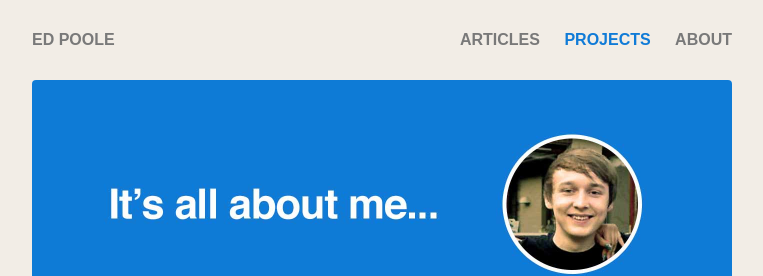
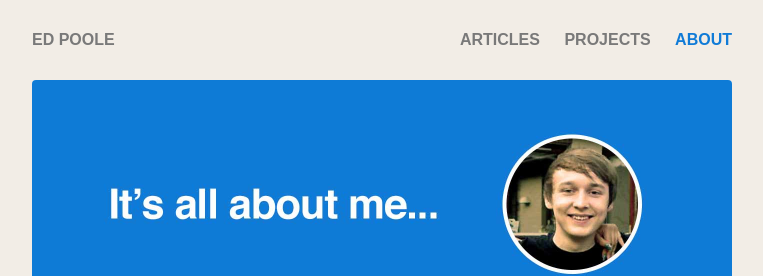
Before and after one commit to EdPoole/edpooleOld, a Jekyll site: the page built from about/index.markdown, in a window 1280 px wide. Shown: the top 276 px of the page, without its empty margins (258-1021 px from the left). Built offline with Jekyll 4.4.1, drawn with Linux system fonts in a browser that asks for light colours; nearby versions of some CDN libraries; Markdown is read by kramdown in place of the engine named in the settings.

Commit message:
sorting about page

```diff
--- /dev/null
+++ b/_layouts/about.html
@@ -0,0 +1,33 @@
+<!doctype html>
+<html lang="en">
+<head>
+	<meta charset="UTF-8">
+	<title>Blog</title>
+	<link rel="stylesheet" href="/stylesheets/screen.css">
+	<meta name="viewport" content="width=device-width, initial-scale=1, maximum-scale=1">
+</head>
+<body>
+	<header class="focus-mode wrapper cf">
+		<a class="site-title" href="/">Ed Poole</a>
+		<nav class="site-nav">
+			<a href="/">Articles</a>
+			<a href="/projects">Projects</a>
+			<a class="active" href="/about/">About</a>
+		</nav>
+	</header>
+
+	{{content}}
+
+<!-- 	<section class="wrapper blog-pagination cf">
+		<p href="" class="next">Next</p>
+		<p href="" class="previous">Previous</p>
+	</section> -->
+	<footer class="focus-mode wrapper">
+		<p class="milli" class="">&copy; Ed Poole 2013. This website has been created with the wonderful <a href="http://inuitcss.com">inuit.css</a> and <a href="http://jekyllrb.com">Jekyll</a> and is hosted for free, courtesy of <a href="http://github.com">Github</a>.</p>
+	</footer>
+<script src="//ajax.googleapis.com/ajax/libs/jquery/1.9.0/jquery.min.js"></script>
+<script src="/javascripts/scripts.js"></script>
+<script type="text/javascript" src="//use.typekit.net/lri1knn.js"></script>
+<script type="text/javascript">try{Typekit.load();}catch(e){}</script>
+</body>
+</html>
--- /dev/null
+++ b/_layouts/aboutlayout.html
@@ -0,0 +1,18 @@
+---
+layout: about
+---
+
+<section class="wrapper blogroll">
+
+<article class="blog-roll blog-post">
+    <div class="blog-image-wrap">
+        <img src="/images/{{page.cover}}" alt="">
+    </div>
+    <div class="post-content">
+        <h1>{{page.title}}</h1>
+        <h3>{{page.extract}}</h3>
+        {{content}}
+    </div>
+</article>
+
+</section>
--- a/about/index.markdown
+++ b/about/index.markdown
@@ -1,5 +1,5 @@
 ---
-layout: page
+layout: aboutlayout
 cover: about.jpg
 ---
 
```
